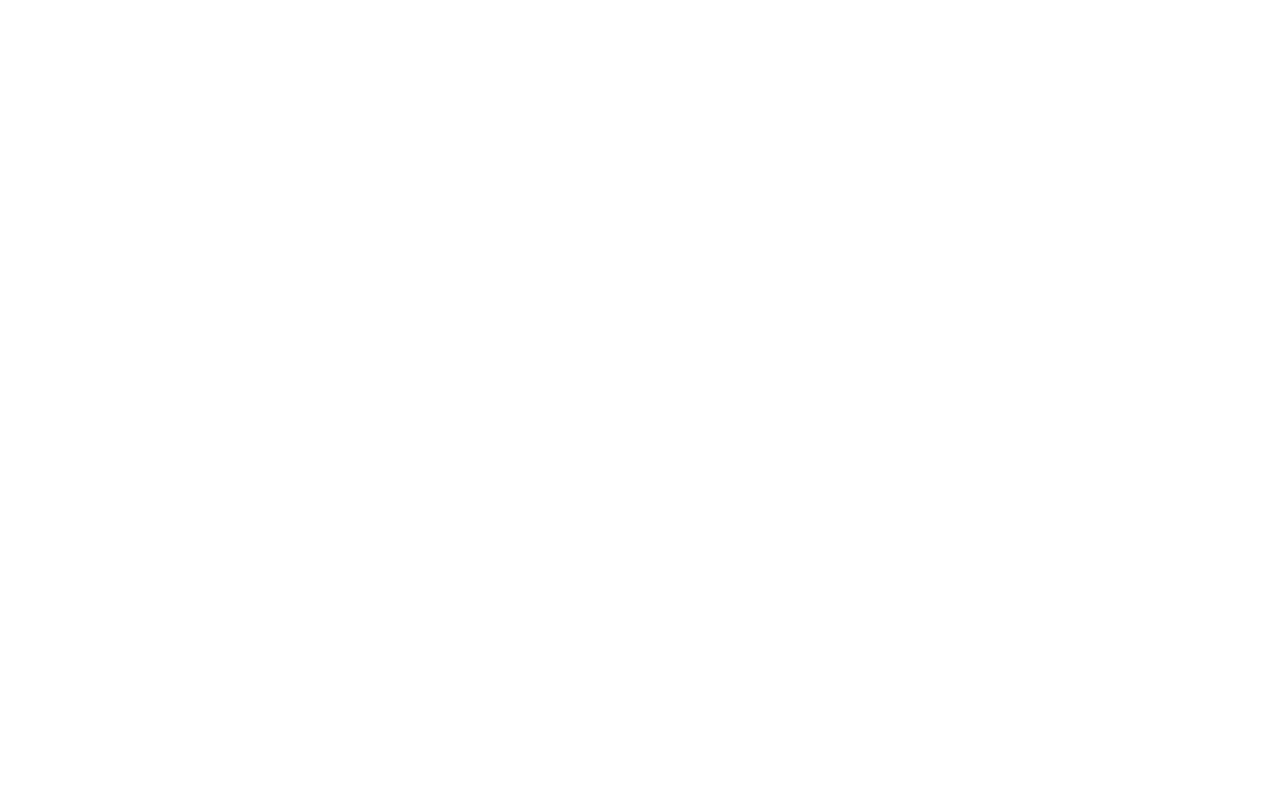
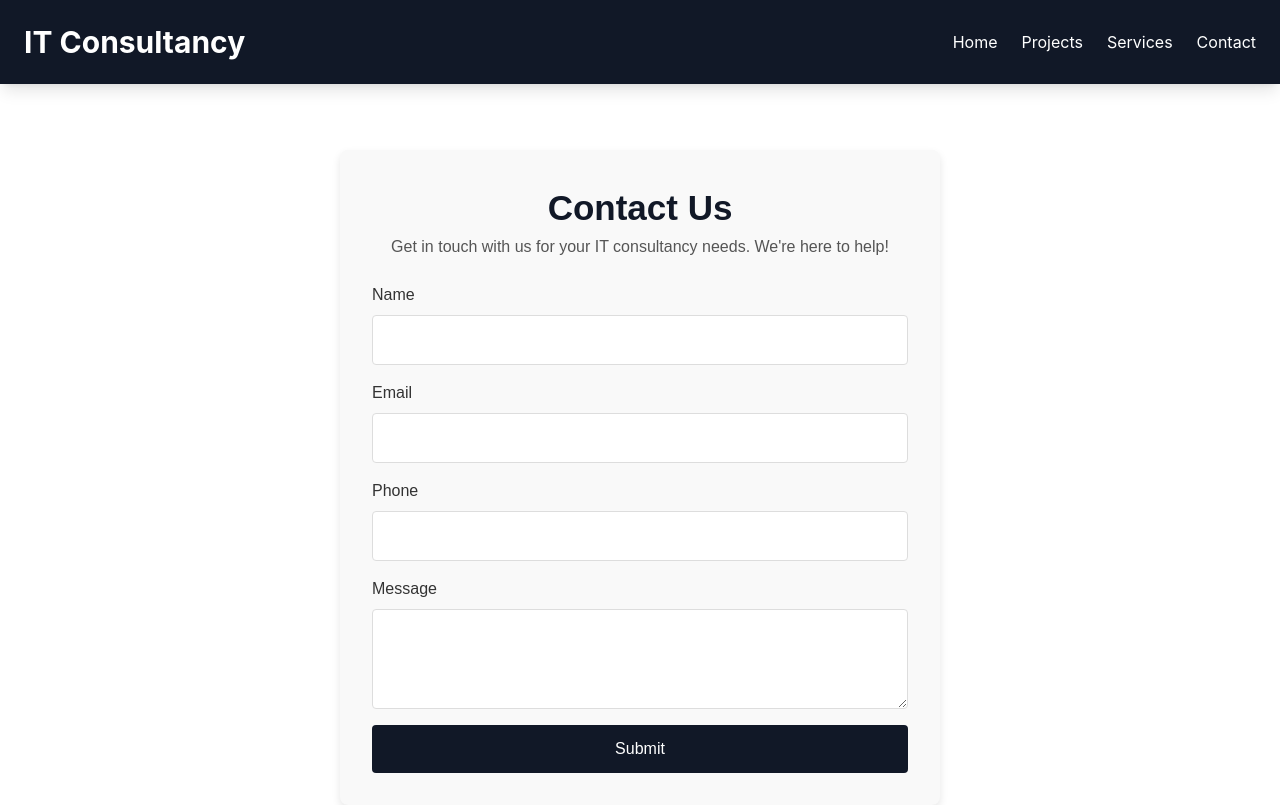
Before and after one commit to sud02/avansys, a React (Create React App) app: page /contact in a window 1280 px wide. Before the commit this address had no page. Built offline with nearby package versions, Linux system fonts and the light colour scheme.

Commit message:
Added ContactForm

```diff
--- a/src/App.js
+++ b/src/App.js
@@ -3,6 +3,7 @@ import { BrowserRouter as Router, Routes, Route } from 'react-router-dom';
 import HomePage from './components/Home/HomePage';
 import ProjectsHistory from './components/ProjectHistory/ProjectsHistory.jsx';
 import ServicesPage from './components/Home/Services/ServicesPage.jsx';
+import ContactPage from './components/Contact/ContactForm.jsx';
 
 function App() {
     return (
@@ -12,6 +13,7 @@ function App() {
                     <Route path="/" element={<HomePage />} />
                     <Route path="/history" element={<ProjectsHistory />} />
                     <Route path="/services" element={<ServicesPage />} />
+                    <Route path="/contact" element={<ContactPage />} />
                 </Routes>
             </div>
         </Router>
--- /dev/null
+++ b/src/components/Contact/ContactForm.css
@@ -0,0 +1,78 @@
+.contact-form-container {
+    max-width: 600px;
+    margin: 0 auto;
+    padding: 2rem;
+    background-color: #f9f9f9;
+    border-radius: 8px;
+    box-shadow: 0 4px 8px rgba(0, 0, 0, 0.1);
+    margin-top: 150px;
+}
+
+.contact-form-container h2 {
+    text-align: center;
+    font-family: 'Poppins', sans-serif;
+    color: rgb(17, 24, 39);
+    font-size: 35px;
+    font-weight: 800;
+}
+
+.contact-form-container p {
+    text-align: center;
+    font-family: 'Poppins', sans-serif;
+    color: #555;
+    margin-bottom: 1.5rem;
+}
+
+.contact-form {
+    display: flex;
+    flex-direction: column;
+    gap: 1rem;
+}
+
+.form-group {
+    display: flex;
+    flex-direction: column;
+}
+
+.form-group label {
+    font-family: 'Poppins', sans-serif;
+    color: #333;
+    margin-bottom: 0.5rem;
+}
+
+.form-group input,
+.form-group textarea {
+    padding: 0.75rem;
+    border: 1px solid #ddd;
+    border-radius: 4px;
+    font-family: 'Poppins', sans-serif;
+    font-size: 1rem;
+    color: #333;
+}
+
+.form-group input:focus,
+.form-group textarea:focus {
+    outline: none;
+    border-color: #007BFF;
+}
+
+.form-group textarea {
+    resize: vertical;
+    min-height: 100px;
+}
+
+.submit-button {
+    background-color: rgb(17, 24, 39);
+    color: #fff;
+    border: none;
+    padding: 0.75rem;
+    font-size: 1rem;
+    font-family: 'Poppins', sans-serif;
+    border-radius: 4px;
+    cursor: pointer;
+    transition: background-color 0.3s;
+}
+
+.submit-button:hover {
+    background-color: #0056b3;
+}
--- /dev/null
+++ b/src/components/Contact/ContactForm.jsx
@@ -0,0 +1,111 @@
+import React, { useState } from 'react';
+import './ContactForm.css';
+
+const ContactPage = () => {
+    const [mobileMenuOpen, setMobileMenuOpen] = useState(false);
+    const [formData, setFormData] = useState({
+        name: '',
+        email: '',
+        phone: '',
+        message: '',
+    });
+
+    const handleChange = (e) => {
+        setFormData({ ...formData, [e.target.name]: e.target.value });
+    };
+
+    const handleSubmit = (e) => {
+        e.preventDefault();
+        console.log('Form data submitted:', formData);
+        //api call here
+    };
+
+    return (
+        <div>
+            {/* Navbar */}
+            <nav className="p-6 bg-gray-900 text-white fixed w-full top-0 z-10 shadow-lg">
+                <div className="container mx-auto flex justify-between items-center">
+                    <h1 className="text-3xl font-bold">IT Consultancy</h1>
+                    <ul className="hidden md:flex space-x-6">
+                        <li><a href="/" className="hover:text-blue-500">Home</a></li>
+                        <li><a href="/history" className="hover:text-blue-500">Projects</a></li>
+                        <li><a href="/services" className="hover:text-blue-500">Services</a></li>
+                        <li><a href="/contact" className="hover:text-blue-500">Contact</a></li>
+                    </ul>
+                    {/* Mobile Menu */}
+                    <div className="md:hidden">
+                        <button onClick={() => setMobileMenuOpen(!mobileMenuOpen)} className="text-white">
+                            <svg xmlns="http://www.w3.org/2000/svg" className="h-6 w-6" fill="none" viewBox="0 0 24 24" stroke="currentColor">
+                                <path strokeLinecap="round" strokeLinejoin="round" strokeWidth="2" d="M4 6h16M4 12h16m-7 6h7" />
+                            </svg>
+                        </button>
+                    </div>
+                </div>
+
+                {/* Mobile Dropdown */}
+                {mobileMenuOpen && (
+                    <div className="md:hidden bg-gray-800 text-white p-4 space-y-4">
+                        <a href="/" className="block hover:text-blue-500">Home</a>
+                        <a href="/history" className="block hover:text-blue-500">Projects</a>
+                        <a href="/services" className="block hover:text-blue-500">Services</a>
+                        <a href="/contact" className="block hover:text-blue-500">Contact</a>
+                    </div>
+                )}
+            </nav>
+
+            {/* Contact Form */}
+            <div className="contact-form-container pt-24">
+                <h2>Contact Us</h2>
+                <p>Get in touch with us for your IT consultancy needs. We're here to help!</p>
+                <form onSubmit={handleSubmit} className="contact-form">
+                    <div className="form-group">
+                        <label htmlFor="name">Name</label>
+                        <input
+                            type="text"
+                            id="name"
+                            name="name"
+                            value={formData.name}
+                            onChange={handleChange}
+                            required
+                        />
+                    </div>
+                    <div className="form-group">
+                        <label htmlFor="email">Email</label>
+                        <input
+                            type="email"
+                            id="email"
+                            name="email"
+                            value={formData.email}
+                            onChange={handleChange}
+                            required
+                        />
+                    </div>
+                    <div className="form-group">
+                        <label htmlFor="phone">Phone</label>
+                        <input
+                            type="tel"
+                            id="phone"
+                            name="phone"
+                            value={formData.phone}
+                            onChange={handleChange}
+                            required
+                        />
+                    </div>
+                    <div className="form-group">
+                        <label htmlFor="message">Message</label>
+                        <textarea
+                            id="message"
+                            name="message"
+                            value={formData.message}
+                            onChange={handleChange}
+                            required
+                        />
+                    </div>
+                    <button type="submit" className="submit-button">Submit</button>
+                </form>
+            </div>
+        </div>
+    );
+};
+
+export default ContactPage;
```
